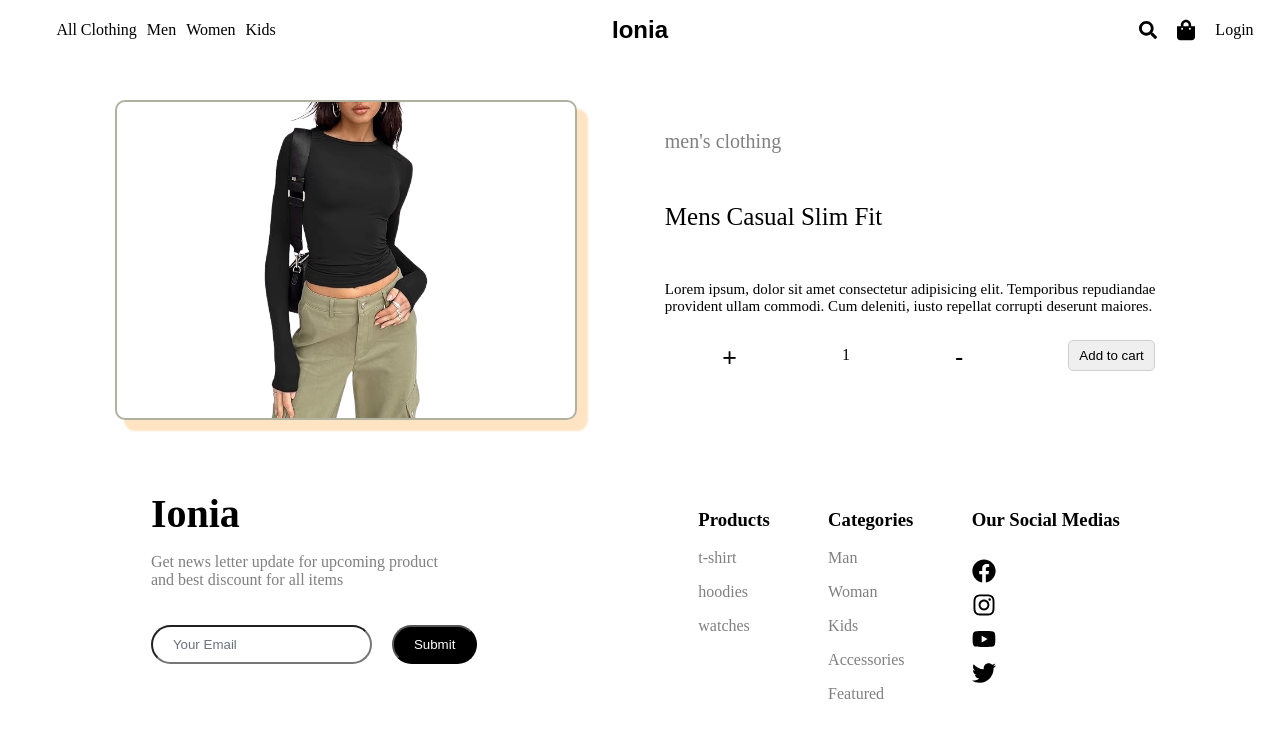
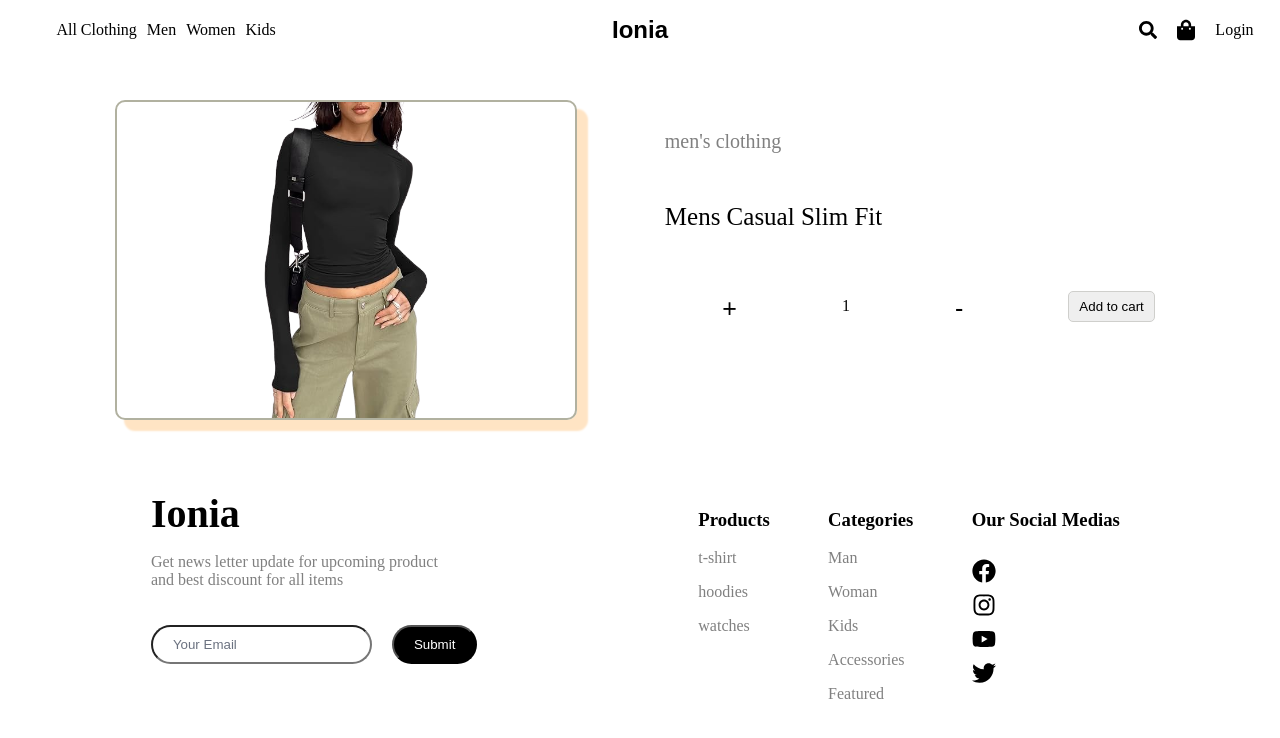
Before and after one commit to chanminswe/e-commerce-frontend, a React (Vite) app: page /product/1 in a window 1280 px wide. Shown: the top 738 px of the page. Built offline with nearby package versions, Linux system fonts and the light colour scheme.

Commit message:
changes filter pages

```diff
--- /dev/null
+++ b/src/assets/FeaturedItems.jsx
@@ -0,0 +1,64 @@
+const featuredItems = [
+  {
+    id: 1,
+    title: "Mens Casual Slim Fit",
+    price: 15.99,
+    description: "",
+    filterCategory: "women",
+    category: "men's clothing",
+    image: "/images/products/uploaded/dummary_four.png",
+    isFeatured: true,
+  },
+  {
+    id: 2,
+    title: "Women Sweat Shirt",
+    price: 39.99,
+    description: "",
+    filterCategory: "women",
+    category: "women's clothing",
+    image: "/images/products/uploaded/dummy_one.png",
+    isFeatured: true,
+  },
+  {
+    id: 3,
+    title: "Men Neck T-shirt",
+    price: 33.99,
+    description: "",
+    filterCategory: "men",
+    category: "men's clothing",
+    image: "/images/products/uploaded/neck_tshirt.png",
+    isFeatured: true,
+  },
+  {
+    id: 4,
+    title: "DANVOUY Womens Hoodie",
+    price: 12.99,
+    description: "",
+    filterCategory: "women",
+    category: "women's clothing",
+    image: "/images/products/uploaded/dummy_two.png",
+    isFeatured: true,
+  },
+  {
+    id: 5,
+    title: "Men Plain T-shirt",
+    price: 13.99,
+    description: "",
+    filterCategory: "men",
+    category: "men's clothing",
+    image: "/images/products/uploaded/white_tshirt.png",
+    isFeatured: true,
+  },
+  {
+    id: 6,
+    title: "Women Plain T-shirt",
+    price: 13.99,
+    description: "",
+    filterCategory: "women",
+    category: "men's clothing",
+    image: "/images/products/ladies_tshirt.png",
+    isFeatured: true,
+  },
+];
+
+export default featuredItems;
--- a/src/components/Navbar.jsx
+++ b/src/components/Navbar.jsx
@@ -27,19 +27,27 @@ function Navbar() {
       {/*For Reponsive Nav Bar*/}
       {screenSize.screenWidth > 600 && (
         <div className="nav-lists">
-          <p onClick={() => navigate(`/products/${encodeURI("clothing")}`)}>
+          <p onClick={() => navigate(`/products/${encodeURIComponent("clothing")}`)}>
             All Clothing
           </p>
 
-          <p onClick={() => navigate(`/products/${encodeURI("menclothing")}`)}>
+          <p
+            onClick={() => navigate(`/products/${encodeURIComponent("men")}`)}
+          >
             Men
           </p>
           <p
-            onClick={() => navigate(`/products/${encodeURI("womenclothing")}`)}
+            onClick={() =>
+              navigate(`/products/${encodeURIComponent("women")}`)
+            }
           >
             Women
           </p>
-          <p onClick={() => navigate(`/products/${encodeURI("kidsclothing")}`)}>
+          <p
+            onClick={() =>
+              navigate(`/products/${encodeURIComponent("kids")}`)
+            }
+          >
             Kids
           </p>
         </div>
--- a/src/pages/home/Collection.jsx
+++ b/src/pages/home/Collection.jsx
@@ -4,68 +4,13 @@ import { useDispatch } from "react-redux";
 import { addToCart } from "../../redux/cartSlice";
 import { useNavigate } from "react-router-dom";
 import { toast } from "react-toastify";
+import featuredItems from "../../assets/featuredItems";
 
 function Collection() {
   const dispatch = useDispatch();
   const navigate = useNavigate();
   const [quantities, setQuantities] = useState({});
 
-  const featuredItems = [
-    {
-      id: 1,
-      title: "Mens Casual Slim Fit",
-      price: 15.99,
-      description: "",
-      category: "men's clothing",
-      image: "/images/products/uploaded/dummary_four.png",
-      isFeatured: true,
-    },
-    {
-      id: 2,
-      title: "Women Sweat Shirt",
-      price: 39.99,
-      description: "",
-      category: "women's clothing",
-      image: "/images/products/uploaded/dummy_one.png",
-      isFeatured: true,
-    },
-    {
-      id: 3,
-      title: "Men Neck T-shirt",
-      price: 33.99,
-      description: "",
-      category: "men's clothing",
-      image: "/images/products/uploaded/neck_tshirt.png",
-      isFeatured: true,
-    },
-    {
-      id: 4,
-      title: "DANVOUY Womens Hoodie",
-      price: 12.99,
-      description: "",
-      category: "women's clothing",
-      image: "/images/products/uploaded/dummy_two.png",
-      isFeatured: true,
-    },
-    {
-      id: 5,
-      title: "Men Plain T-shirt",
-      price: 13.99,
-      description: "",
-      category: "men's clothing",
-      image: "/images/products/uploaded/white_tshirt.png",
-      isFeatured: true,
-    },
-    {
-      id: 6,
-      title: "Women Plain T-shirt",
-      price: 13.99,
-      description: "",
-      category: "men's clothing",
-      image: "/images/products/ladies_tshirt.png",
-      isFeatured: true,
-    },
-  ];
 
   // Handle quantity changes for each product
   const handleQuantityChange = (id, actionType) => {
--- a/src/pages/view-product/FilterPage.jsx
+++ b/src/pages/view-product/FilterPage.jsx
@@ -1,13 +1,77 @@
-import React from "react";
+import React, { useEffect, useState } from "react";
 import "./filterpage.css";
 import { useParams } from "react-router-dom";
+import featuredItems from "../../assets/featuredItems";
 
 function FilterPage() {
   const { category } = useParams();
+  const [items, setItems] = useState([]);
+  const [quantities, setQuantities] = useState({});
 
-  return <div className="filter-page-container">
+  const handleQuantityChange = (id, actionType) => {
+    setQuantities((prev) => {
+      const currentQuantity = prev[id] || 1;
+      const newQuantity =
+        actionType === "increment"
+          ? currentQuantity + 1
+          : Math.max(1, currentQuantity - 1);
+      return { ...prev, [id]: newQuantity };
+    });
+  };
 
-  </div>;
+  const handleAddToCart = (item) => {
+    const quantity = quantities[item.id] || 1;
+    dispatch(addToCart({ ...item, quantity }));
+    toast.success(`${item.title} added to cart!`);
+  };
+
+  //to filter depending on category
+  useEffect(() => {
+    function filteringCategory() {
+      if (category === "clothing") {
+        setItems(featuredItems);
+      } else {
+        const ourCategory = featuredItems.filter(
+          (allItems) => allItems.filterCategory === category
+        );
+        setItems(ourCategory);
+      }
+    }
+    filteringCategory();
+  }, [category]);
+
+  return (
+    <div className="featured-collection-container">
+      {items.map((item, index) => (
+        <div className="featured-item-container" key={item.id}>
+          <img
+            onClick={() => navigate(`/product/${encodeURIComponent(item.id)}`)}
+            src={item.image}
+            alt={item.title}
+          />
+          <p className="featured-itemname">{item.title}</p>
+          <p className="featured-price">${item.price}</p>
+          <div className="quantity-button-container">
+            <button onClick={() => handleQuantityChange(item.id, "decrement")}>
+              -
+            </button>
+            <p>{quantities[item.id] || 1}</p>
+            <button onClick={() => handleQuantityChange(item.id, "increment")}>
+              +
+            </button>
+          </div>
+          <div style={{ display: "flex", justifyContent: "center" }}>
+            <button
+              className="featured-button"
+              onClick={() => handleAddToCart(item)}
+            >
+              Add to cart
+            </button>
+          </div>
+        </div>
+      ))}
+    </div>
+  );
 }
 
 export default FilterPage;
--- a/src/pages/view-product/ViewProduct.jsx
+++ b/src/pages/view-product/ViewProduct.jsx
@@ -3,75 +3,13 @@ import "./viewproduct.css";
 import { useParams } from "react-router-dom";
 import { useDispatch } from "react-redux";
 import { addToCart } from "../../redux/cartSlice";
+import featuredItems from "../../assets/featuredItems";
 
 function ViewProduct() {
   const { id } = useParams();
   const dispatch = useDispatch();
   const [selectedItem, setSelectedItem] = useState(null);
   const [quantity, setQuantity] = useState(1);
-
-  const featuredItems = [
-    {
-      id: 1,
-      title: "Mens Casual Slim Fit",
-      price: 15.99,
-      description:
-        "Lorem ipsum, dolor sit amet consectetur adipisicing elit. Temporibus repudiandae provident ullam commodi. Cum deleniti, iusto repellat corrupti deserunt maiores.",
-      category: "men's clothing",
-      image: "/images/products/uploaded/dummary_four.png",
-      isFeatured: true,
-    },
-    {
-      id: 2,
-      title: "Women Sweat Shirt",
-      price: 39.99,
-      description:
-        "Lorem ipsum, dolor sit amet consectetur adipisicing elit. Temporibus repudiandae provident ullam commodi. Cum deleniti, iusto repellat corrupti deserunt maiores.",
-      category: "women's clothing",
-      image: "/images/products/uploaded/dummy_one.png",
-      isFeatured: true,
-    },
-    {
-      id: 3,
-      title: "Men Neck T-shirt",
-      price: 33.99,
-      description:
-        "Lorem ipsum, dolor sit amet consectetur adipisicing elit. Temporibus repudiandae provident ullam commodi. Cum deleniti, iusto repellat corrupti deserunt maiores.",
-      category: "men's clothing",
-      image: "/images/products/uploaded/neck_tshirt.png",
-      isFeatured: true,
-    },
-    {
-      id: 4,
-      title: "DANVOUY Womens Hoodie",
-      price: 12.99,
-      description:
-        "Lorem ipsum, dolor sit amet consectetur adipisicing elit. Temporibus repudiandae provident ullam commodi. Cum deleniti, iusto repellat corrupti deserunt maiores.",
-      category: "women's clothing",
-      image: "/images/products/uploaded/dummy_two.png",
-      isFeatured: true,
-    },
-    {
-      id: 5,
-      title: "Men Plain T-shirt",
-      price: 13.99,
-      description:
-        "Lorem ipsum, dolor sit amet consectetur adipisicing elit. Temporibus repudiandae provident ullam commodi. Cum deleniti, iusto repellat corrupti deserunt maiores.",
-      category: "men's clothing",
-      image: "/images/products/uploaded/white_tshirt.png",
-      isFeatured: true,
-    },
-    {
-      id: 6,
-      title: "Women Plain T-shirt",
-      price: 13.99,
-      description:
-        "Lorem ipsum, dolor sit amet consectetur adipisicing elit. Temporibus repudiandae provident ullam commodi. Cum deleniti, iusto repellat corrupti deserunt maiores.",
-      category: "men's clothing",
-      image: "/images/products/ladies_tshirt.png",
-      isFeatured: true,
-    },
-  ];
 
   useEffect(() => {
     function filterItem() {
@@ -104,7 +42,9 @@ function ViewProduct() {
             <img src={selectedItem.image} alt={selectedItem.title} />
           </div>
           <div className="product-description-container">
-            <p style={{ fontSize: "20px" , color : 'gray'}}>{selectedItem.category}</p>
+            <p style={{ fontSize: "20px", color: "gray" }}>
+              {selectedItem.category}
+            </p>
             <p style={{ fontSize: "25px" }}>{selectedItem.title}</p>
             <p style={{ fontSize: "15px" }}>{selectedItem.description}</p>
             <div className="quantity-button-container">
```
